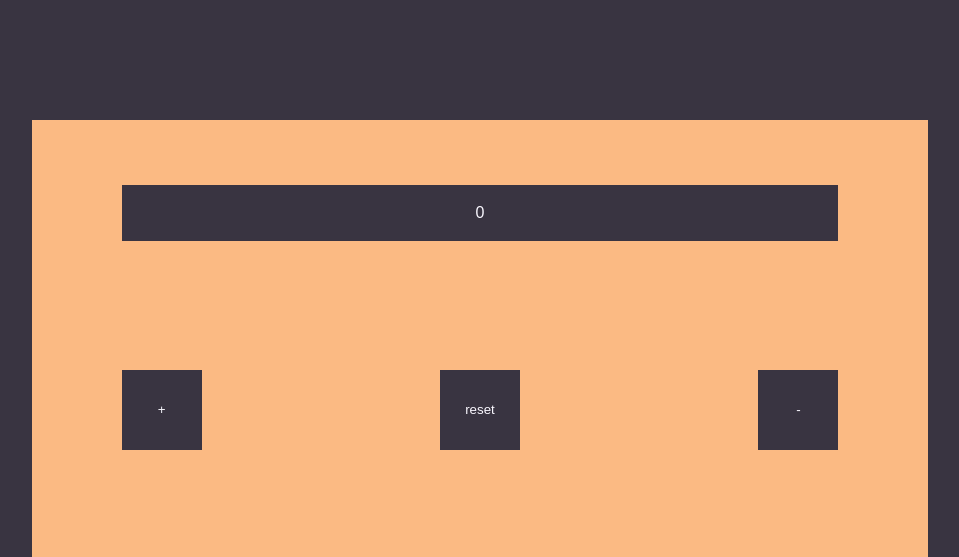
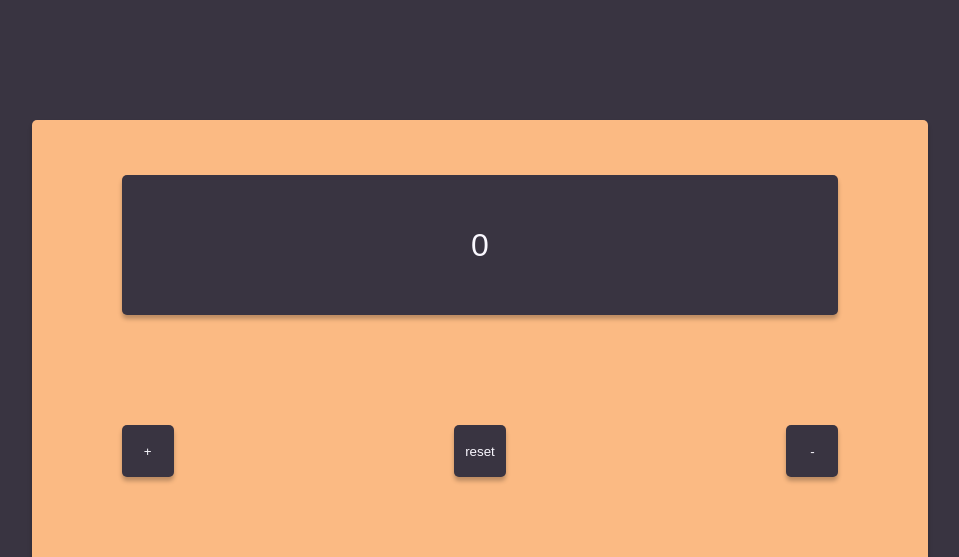
Before and after one commit to lijo-belardi/simple-counter, a plain HTML site: page index.html in a window 1280 px wide. Shown: the top 557 px of the page, without its empty margins (160-1119 px from the left). Drawn offline with Linux system fonts and the light colour scheme.

Commit message:
Added "utilities" and comments to scss.

```diff
--- /dev/null
+++ b/assets/sass/partials/_utilities.scss
@@ -0,0 +1,2 @@
+// Transition
+$transition-time: 300ms;
--- a/assets/sass/partials/index.scss
+++ b/assets/sass/partials/index.scss
@@ -1,2 +1,3 @@
 @forward "colors";
 @forward "fonts";
+@forward "utilities";
--- a/assets/sass/style.scss
+++ b/assets/sass/style.scss
@@ -1,6 +1,10 @@
 @use "../sass/partials" as *;
 
-*, *::before, *::after {
+/* ------- General style ------- */
+
+*,
+*::before,
+*::after {
     margin: 0;
     padding: 0;
     box-sizing: border-box;
@@ -22,6 +26,7 @@ body {
     font-family: $font-family;
 }
 
+/* ------- Counter - general style  ------- */
 .counter {
     min-width: 70%;
     min-height: 70%;
@@ -29,22 +34,31 @@ body {
     display: flex;
     flex-direction: column;
     justify-content: space-evenly;
+    box-shadow: 0px 4px 4px rgba(0, 0, 0, 0.25);
+    border-radius: 0.313rem;
 
     div {
         margin: auto;
     }
 }
 
+/* ------- Counter - display number ------- */
+
 .display-number {
     background: $primary-color;
     color: $secondary-color;
     width: 80%;
-    height: 10%;
+    height: 25%;
     display: flex;
     flex-direction: column;
     justify-content: center;
     align-items: center;
+    border-radius: 0.313rem;
+    box-shadow: 0px 4px 4px rgba(0, 0, 0, 0.25);
+    font-size: 2rem;
 }
+
+/* ------- Counter - button's section ------- */
 
 .button-container {
     display: flex;
@@ -52,10 +66,23 @@ body {
     justify-content: space-between;
     width: 80%;
 }
+
 button {
-    height: 80px;
-    width: 80px;
+    height: 3.25rem;
+    width: 3.25rem;
     background: $primary-color;
     color: $secondary-color;
     border: none;
+    border-radius: 5px;
+    box-shadow: 0px 4px 4px rgba(0, 0, 0, 0.25);
 }
+
+.button-increment {
+
+}
+
+/* ------- Counter - name's container ------- */
+
+.counter-name-container {
+    font-size: 1rem;
+}
```
Also changed, not shown: assets/css/style.css, 1 other file.
